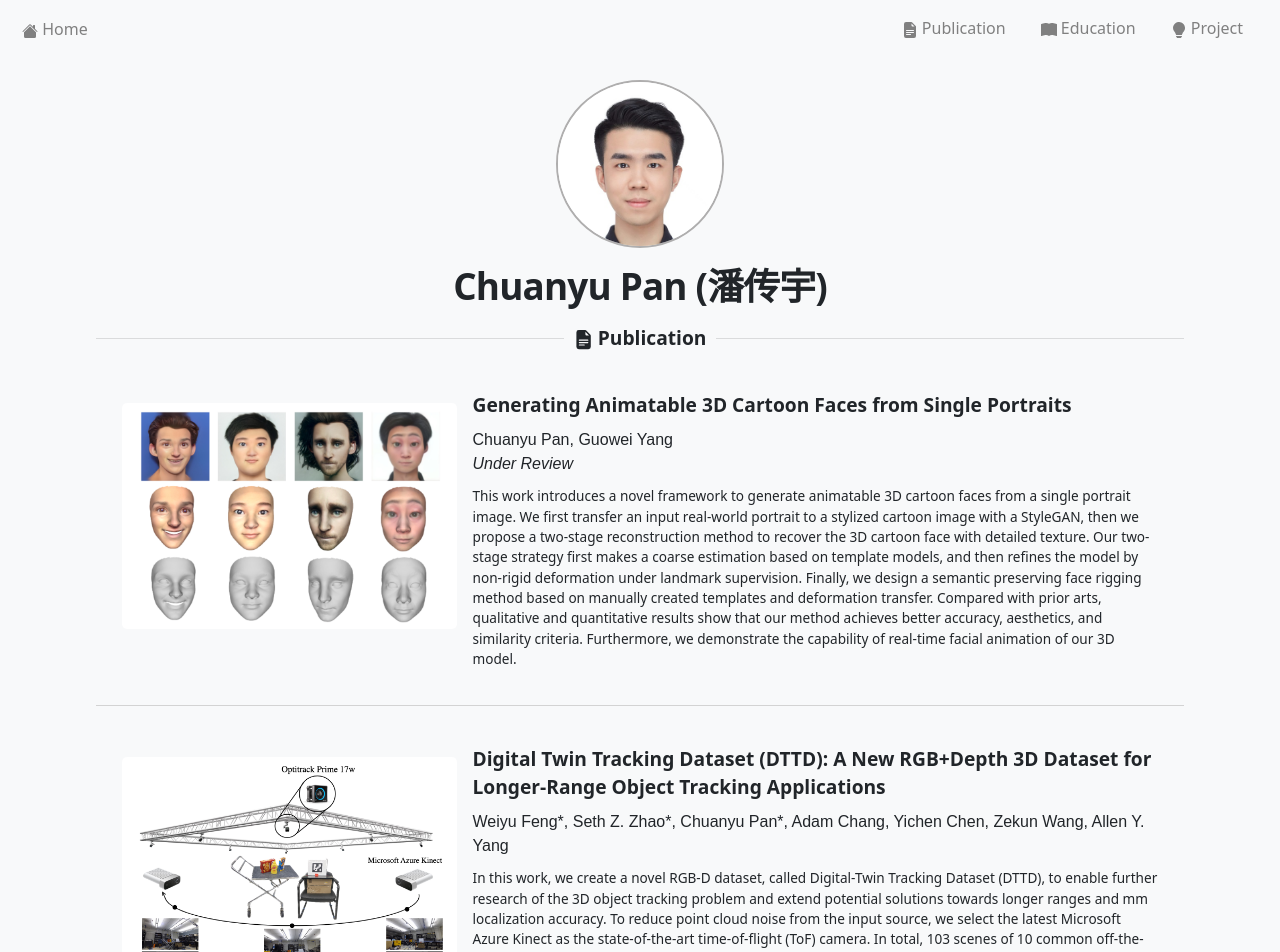
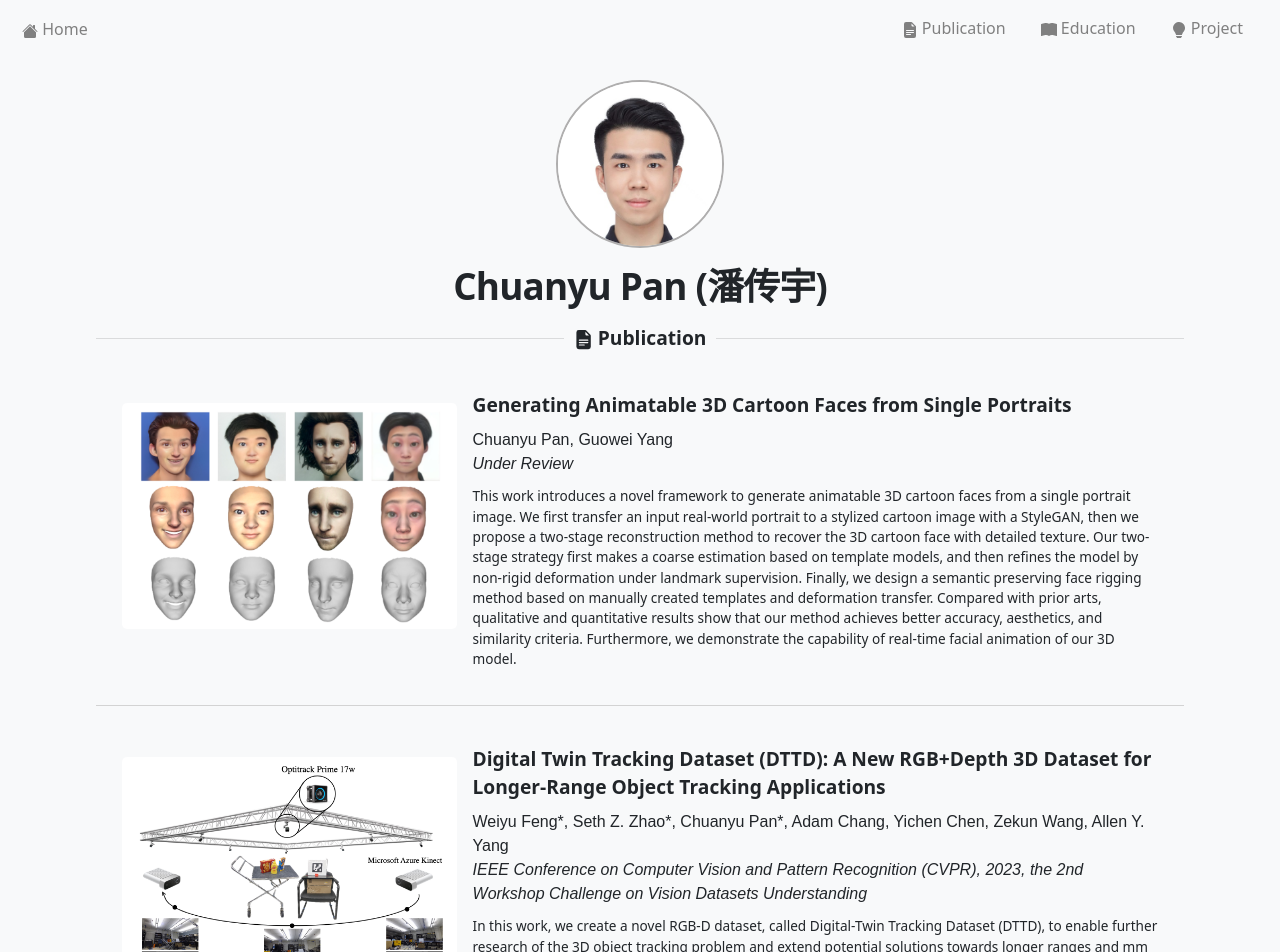
Before and after one commit to pptrick/pptrick.github.io, a Next.js app in the folder src/: page /publication in a window 1280 px wide. Shown: the top 952 px of the page. Built offline with nearby package versions, Linux system fonts and the light colour scheme.

Commit message:
add conference name for DTTD

```diff
--- a/src/public/resource/publication/DTTDv1/abstract.md
+++ b/src/public/resource/publication/DTTDv1/abstract.md
@@ -1,6 +1,7 @@
 ---
 title: 'Digital Twin Tracking Dataset (DTTD): A New RGB+Depth 3D Dataset for Longer-Range Object Tracking Applications'
 author: 'Weiyu Feng*, Seth Z. Zhao*, Chuanyu Pan*, Adam Chang, Yichen Chen, Zekun Wang, Allen Y. Yang'
+conference: 'IEEE Conference on Computer Vision and Pattern Recognition (CVPR), 2023, the 2nd Workshop Challenge on Vision Datasets Understanding'
 date: '2023-02-12'
 paper: 'https://arxiv.org/abs/2302.05991'
 projectPage: 'https://github.com/augcog/DTTDv1'
```
Also changed, not shown: src/out/404.html, src/out/education.html, src/out/index.html, src/out/project.html, src/out/publication.html, src/out/resource/publication/DTTDv1/abstract.md, 1 other file (tests, documents, lock files or other folders).
